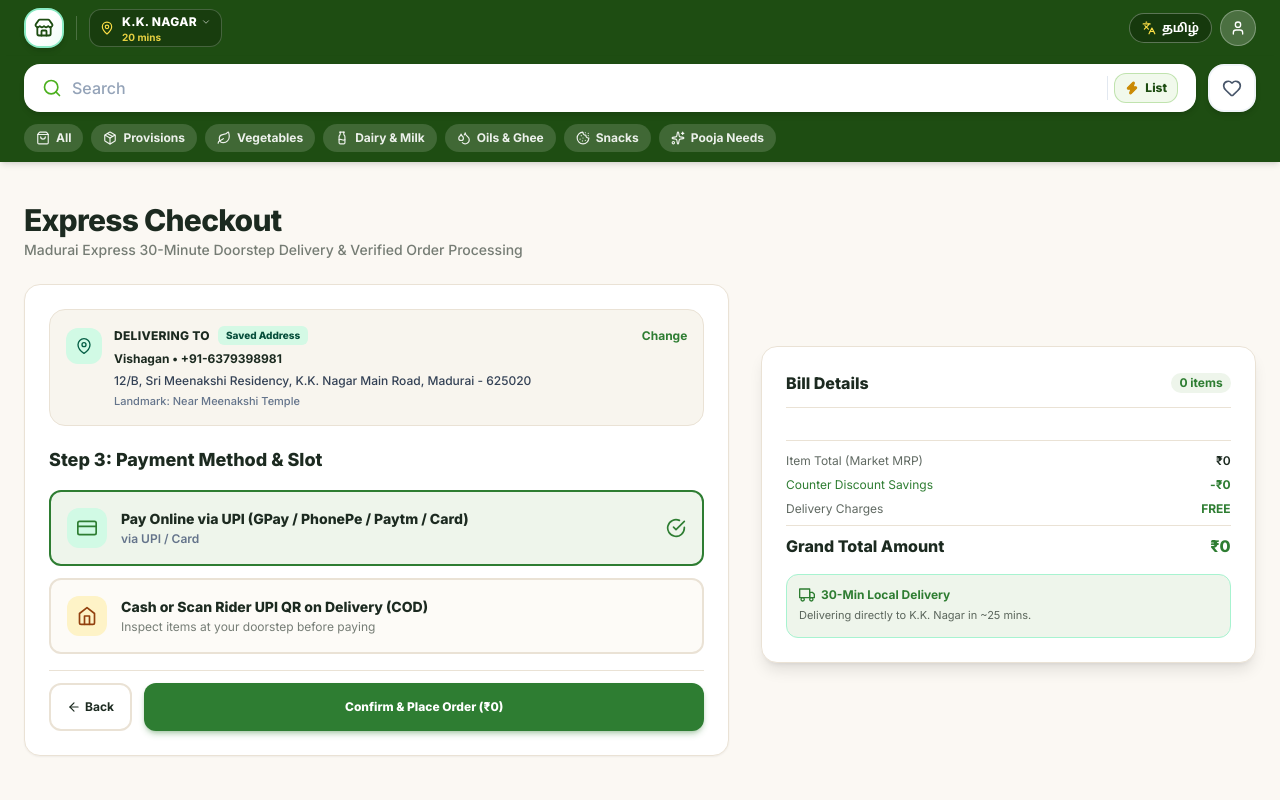
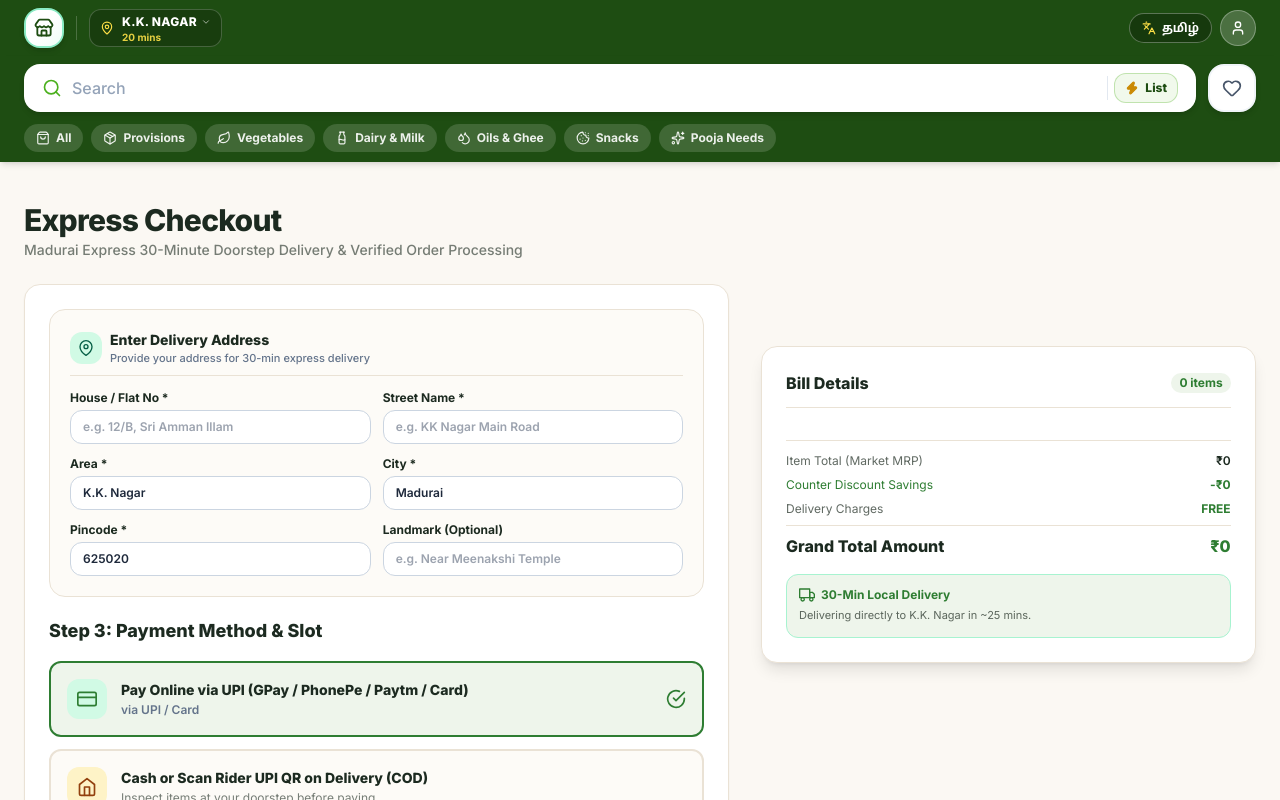
Before and after one commit to vishagan12/grocery, a Next.js app: page /checkout in a window 1280 px wide. Shown: the top 800 px of the page. Built offline with nearby package versions, Linux system fonts and the light colour scheme.

Commit message:
feat: login birthday date input and conditional checkout address form

```diff
--- a/src/components/CheckoutPage.tsx
+++ b/src/components/CheckoutPage.tsx
@@ -39,29 +39,58 @@
   const [otp, setOtp] = useState(['', '', '', '']);
   const [phoneVerified, setPhoneVerified] = useState(true);
 
-  // Address & Slot (pre-filled from saved addresses / location)
-  const [addressDetected, setAddressDetected] = useState(true);
-  const [houseNo, setHouseNo] = useState('12/B, Sri Meenakshi Residency');
-  const [street, setStreet] = useState(
-    state.location
-      ? `${state.location.area} Main Road, Madurai - ${state.location.pincode}`
-      : 'KK Nagar Main Road, Madurai - 625020'
-  );
-  const [landmark, setLandmark] = useState(state.location?.landmark || 'Near Temple');
+  // Address & Slot state
+  const [savedProfileAddress, setSavedProfileAddress] = useState<any | null>(null);
+  const [houseNo, setHouseNo] = useState('');
+  const [street, setStreet] = useState('');
+  const [area, setArea] = useState(state.location?.area || 'Madurai');
+  const [city, setCity] = useState('Madurai');
+  const [pincode, setPincode] = useState(state.location?.pincode || '625020');
+  const [landmark, setLandmark] = useState('');
   const [deliverySlot, setDeliverySlot] = useState('express');
 
   useEffect(() => {
     if (state.loginPhone) {
       setPhone(state.loginPhone);
     }
-    if (state.location) {
-      setStreet(`${state.location.area} Main Road, Madurai - ${state.location.pincode}`);
-      if (state.location.landmark) setLandmark(state.location.landmark);
+
+    try {
+      const stored = localStorage.getItem('sriAmmaAddresses');
+      if (stored) {
+        const list = JSON.parse(stored);
+        if (Array.isArray(list) && list.length > 0) {
+          const defaultAddr = list.find((a) => a.isDefault) || list[0];
+          setSavedProfileAddress(defaultAddr);
+          setHouseNo(defaultAddr.house || '');
+          setStreet(defaultAddr.street || '');
+          setArea(defaultAddr.city || state.location?.area || 'Madurai');
+          setCity(defaultAddr.city || 'Madurai');
+          setPincode(defaultAddr.pincode || '625020');
+          setLandmark(defaultAddr.landmark || '');
+        } else {
+          setSavedProfileAddress(null);
+        }
+      } else {
+        setSavedProfileAddress(null);
+      }
+    } catch {
+      setSavedProfileAddress(null);
     }
   }, [state.loginPhone, state.location]);
 
   // Step 3: Payment
   const [paymentMethod, setPaymentMethod] = useState('upi');
+  const [addressDetected, setAddressDetected] = useState(false);
+
+  const handleAutoDetect = () => {
+    setAddressDetected(true);
+    setHouseNo('12/B, Sri Meenakshi Residency');
+    setStreet(`${state.location.area} Main Road`);
+    setArea(state.location.area || 'Madurai');
+    setCity('Madurai');
+    setPincode(state.location.pincode || '625020');
+    setLandmark(state.location.landmark || 'Near Temple');
+  };
 
   const handleSendOtp = () => {
     if (phone.length === 10) {
@@ -76,15 +105,17 @@
     }
   };
 
-  const handleAutoDetect = () => {
-    setAddressDetected(true);
-    setHouseNo('12/B, Sri Meenakshi Residency');
-    setStreet(`${state.location.area} Main Road, Madurai - ${state.location.pincode}`);
-    setLandmark(state.location.landmark || 'Near Temple');
-  };
+  const handlePlaceOrder = () => {
+    if (!savedProfileAddress && (!houseNo.trim() || !street.trim() || !pincode.trim())) {
+      showToast(lang === 'ta' ? 'தயவுசெய்து முழு முகவரியை உள்ளிடவும்' : 'Please complete your delivery address');
+      return;
+    }
 
-  const handlePlaceOrder = () => {
     const orderId = `#SAS-${1000 + Math.floor(Math.random() * 9000)}`;
+    const fullAddressString = savedProfileAddress
+      ? `${savedProfileAddress.house}, ${savedProfileAddress.street}, ${savedProfileAddress.city} - ${savedProfileAddress.pincode}`
+      : `${houseNo}, ${street}, ${area}, ${city} - ${pincode}${landmark ? `, Near ${landmark}` : ''}`;
+
     const order = {
       id: orderId,
       items: [...state.cart],
@@ -93,7 +124,7 @@
       deliveryFee: getDeliveryFee(),
       total: getCartTotal(),
       paymentMethod,
-      address: `${houseNo}, ${street}, ${landmark}`,
+      address: fullAddressString,
       phone,
       status: 0,
       timestamp: Date.now(),
@@ -368,7 +399,8 @@
             {/* STEP 3: Payment Method */}
             {step === 3 && (
               <div className="bg-[#FFFFFF] rounded-2xl border border-[#EAE2D5] p-5 sm:p-6 shadow-sm animate-fade-in space-y-4">
-                {/* Saved Address & User Details Summary Card - Perfectly Aligned */}
+                {/* Saved Address Summary Card or Full Address Input Form */}
+                {savedProfileAddress ? (
                   <div className="bg-[#F8F5EE] border border-[#EAE2D5] rounded-2xl p-4 flex items-start justify-between gap-3">
                     <div className="flex items-start gap-3 min-w-0">
                       <div className="w-9 h-9 rounded-xl bg-emerald-100 text-brand-primary flex items-center justify-center shrink-0 mt-0.5 shadow-2xs">
@@ -387,7 +419,7 @@
                           {state.userName || 'Vishagan'} • {phone}
                         </p>
                         <p className="text-xs text-slate-700 mt-1 leading-relaxed break-words font-medium">
-                        {houseNo}, {street}
+                          {houseNo}, {street}, {city} - {pincode}
                         </p>
                         {landmark && (
                           <p className="text-[11px] text-slate-500 mt-0.5 font-medium">
@@ -398,12 +430,117 @@
                     </div>
                     <button
                       type="button"
-                    onClick={() => setStep(2)}
+                      onClick={() => dispatch({ type: 'SET_PAGE', page: 'profile' })}
                       className="text-xs font-bold text-brand-primary hover:underline shrink-0 pt-0.5"
                     >
                       {lang === 'ta' ? 'மாற்று' : 'Change'}
                     </button>
                   </div>
+                ) : (
+                  <div className="bg-[#FDFBF7] border border-[#EAE2D5] rounded-2xl p-4 sm:p-5 space-y-3.5">
+                    <div className="flex items-center gap-2 pb-2 border-b border-[#EAE2D5]">
+                      <div className="w-8 h-8 rounded-xl bg-emerald-100 text-brand-primary flex items-center justify-center shrink-0">
+                        <IconMapPin className="w-4 h-4 text-emerald-800" />
+                      </div>
+                      <div>
+                        <h4 className="font-extrabold text-xs sm:text-sm text-brand-slate">
+                          {lang === 'ta' ? 'டெலிவரி முகவரியை உள்ளிடவும்' : 'Enter Delivery Address'}
+                        </h4>
+                        <p className="text-[11px] text-slate-500 font-medium">
+                          {lang === 'ta'
+                            ? 'விரைவான டெலிவரிக்கு உங்கள் முகவரி விவரங்களை அளிக்கவும்'
+                            : 'Provide your address for 30-min express delivery'}
+                        </p>
+                      </div>
+                    </div>
+
+                    <div className="grid grid-cols-1 sm:grid-cols-2 gap-3 text-xs">
+                      <div>
+                        <label className="block font-bold text-brand-slate mb-1">
+                          {lang === 'ta' ? 'வீடு / பிளாட் எண்' : 'House / Flat No'} *
+                        </label>
+                        <input
+                          type="text"
+                          required
+                          value={houseNo}
+                          onChange={(e) => setHouseNo(e.target.value)}
+                          placeholder="e.g. 12/B, Sri Amman Illam"
+                          className="w-full border border-slate-300 rounded-xl px-3 py-2 text-xs font-semibold bg-white text-slate-800 outline-none focus:border-[#4CB01E]"
+                        />
+                      </div>
+
+                      <div>
+                        <label className="block font-bold text-brand-slate mb-1">
+                          {lang === 'ta' ? 'தெரு பெயர்' : 'Street Name'} *
+                        </label>
+                        <input
+                          type="text"
+                          required
+                          value={street}
+                          onChange={(e) => setStreet(e.target.value)}
+                          placeholder="e.g. KK Nagar Main Road"
+                          className="w-full border border-slate-300 rounded-xl px-3 py-2 text-xs font-semibold bg-white text-slate-800 outline-none focus:border-[#4CB01E]"
+                        />
+                      </div>
+
+                      <div>
+                        <label className="block font-bold text-brand-slate mb-1">
+                          {lang === 'ta' ? 'பகுதி / ஏரியா' : 'Area'} *
+                        </label>
+                        <input
+                          type="text"
+                          required
+                          value={area}
+                          onChange={(e) => setArea(e.target.value)}
+                          placeholder="e.g. KK Nagar"
+                          className="w-full border border-slate-300 rounded-xl px-3 py-2 text-xs font-semibold bg-white text-slate-800 outline-none focus:border-[#4CB01E]"
+                        />
+                      </div>
+
+                      <div>
+                        <label className="block font-bold text-brand-slate mb-1">
+                          {lang === 'ta' ? 'நகரம்' : 'City'} *
+                        </label>
+                        <input
+                          type="text"
+                          required
+                          value={city}
+                          onChange={(e) => setCity(e.target.value)}
+                          placeholder="Madurai"
+                          className="w-full border border-slate-300 rounded-xl px-3 py-2 text-xs font-semibold bg-white text-slate-800 outline-none focus:border-[#4CB01E]"
+                        />
+                      </div>
+
+                      <div>
+                        <label className="block font-bold text-brand-slate mb-1">
+                          {lang === 'ta' ? 'அஞ்சல் குறியீடு (Pincode)' : 'Pincode'} *
+                        </label>
+                        <input
+                          type="text"
+                          required
+                          maxLength={6}
+                          value={pincode}
+                          onChange={(e) => setPincode(e.target.value.replace(/\D/g, ''))}
+                          placeholder="625020"
+                          className="w-full border border-slate-300 rounded-xl px-3 py-2 text-xs font-semibold bg-white text-slate-800 outline-none focus:border-[#4CB01E]"
+                        />
+                      </div>
+
+                      <div>
+                        <label className="block font-bold text-brand-slate mb-1">
+                          {lang === 'ta' ? 'அடையாளம் (Landmark)' : 'Landmark'} ({lang === 'ta' ? 'விருப்பம்' : 'Optional'})
+                        </label>
+                        <input
+                          type="text"
+                          value={landmark}
+                          onChange={(e) => setLandmark(e.target.value)}
+                          placeholder="e.g. Near Meenakshi Temple"
+                          className="w-full border border-slate-300 rounded-xl px-3 py-2 text-xs font-semibold bg-white text-slate-800 outline-none focus:border-[#4CB01E]"
+                        />
+                      </div>
+                    </div>
+                  </div>
+                )}
 
                 {/* Payment Options Header without instant checkout badge */}
                 <div className="pt-1">
```
Also changed, not shown: src/components/Header.tsx (+22 -5 lines). Lines whose indentation alone changed are shown as unchanged.
